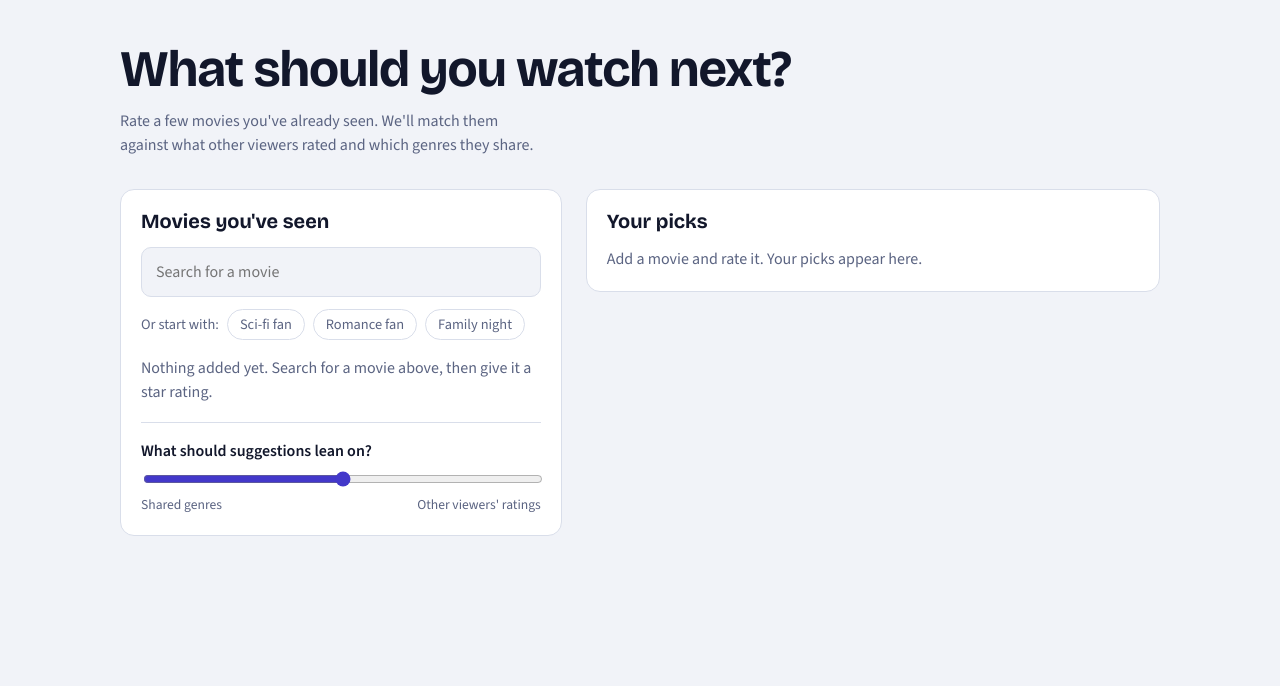
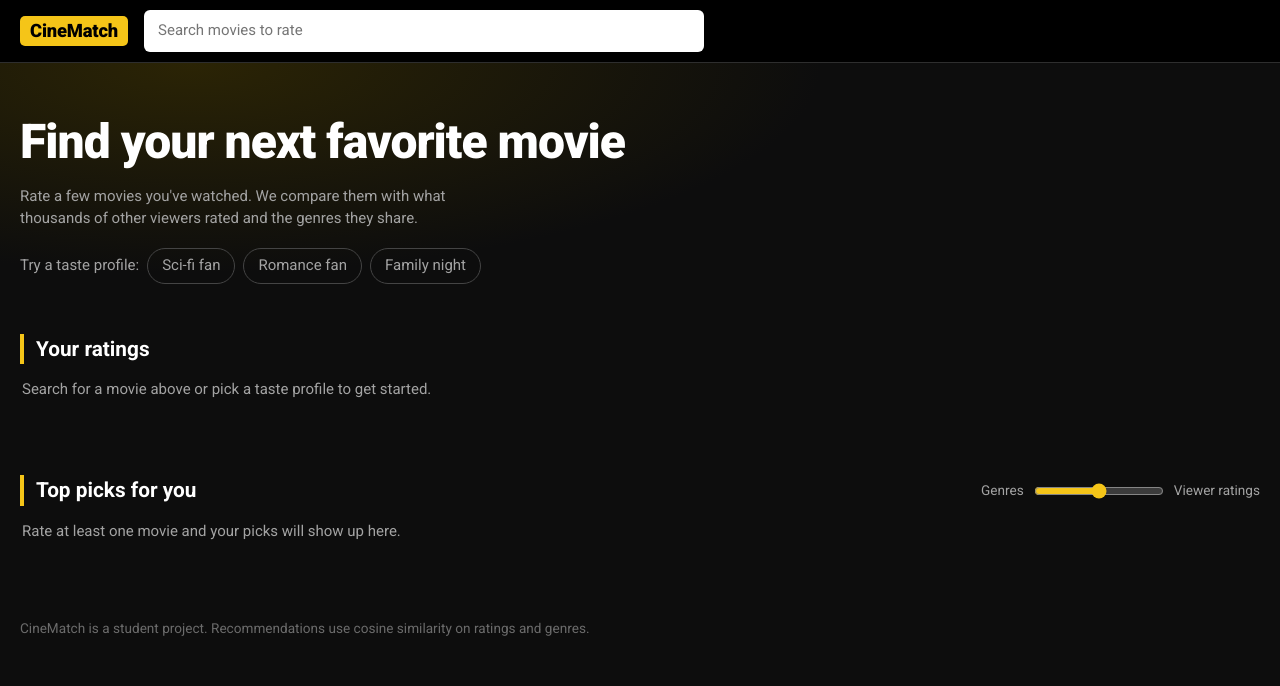
Before and after one commit to ENCOREABJ/Movie-reccomender, a Flask app: page / in a window 1280 px wide. Shown: the top 686 px of the page. Run offline with Flask 3, Linux system fonts and the light colour scheme.

Commit message:
Update index.html

```diff
--- a/templates/index.html
+++ b/templates/index.html
@@ -3,99 +3,85 @@
 <head>
 <meta charset="utf-8">
 <meta name="viewport" content="width=device-width, initial-scale=1">
-<title>What to watch next</title>
+<title>CineMatch: find your next movie</title>
 <link rel="preconnect" href="https://fonts.googleapis.com">
-<link href="https://fonts.googleapis.com/css2?family=Bricolage+Grotesque:wght@600;700&family=Source+Sans+3:wght@400;600&display=swap" rel="stylesheet">
+<link href="https://fonts.googleapis.com/css2?family=Roboto:wght@400;500;700;900&display=swap" rel="stylesheet">
 <style>
-:root{--bg:#F1F3F8;--panel:#fff;--ink:#12172B;--muted:#5B6482;--line:#D9DEEA;--accent:#4338CA;--accent-ink:#fff;--star:#F5A524;--chip:#E8EBF6;box-sizing:border-box}
-@media (prefers-color-scheme:dark){:root{--bg:#0F1220;--panel:#171B30;--ink:#EEF0FA;--muted:#9AA3C4;--line:#2A3050;--accent:#8B8CFF;--accent-ink:#0F1220;--chip:#232948}}
+:root{--bg:#0d0d0d;--nav:#000;--card:#1a1a1a;--line:#2e2e2e;--ink:#fff;--muted:#a3a3a3;--gold:#F5C518;--blue:#5799EF;box-sizing:border-box}
 *,*::before,*::after{box-sizing:inherit}
-body{margin:0;background:var(--bg);color:var(--ink);font:400 16px/1.5 "Source Sans 3",system-ui,sans-serif}
-h1,h2,h3{font-family:"Bricolage Grotesque",system-ui,sans-serif;margin:0;line-height:1.15}
+body{margin:0;background:var(--bg);color:var(--ink);font:400 15px/1.45 Roboto,system-ui,sans-serif}
 button{font:inherit;color:inherit;cursor:pointer}
-:focus-visible{outline:3px solid var(--accent);outline-offset:2px}
-.wrap{max-width:1080px;margin:0 auto;padding:40px 20px 64px}
-header p{color:var(--muted);max-width:52ch;margin:10px 0 0}
-h1{font-size:clamp(2rem,5vw,3.2rem);font-weight:700;letter-spacing:-.02em}
-main{display:grid;gap:24px;margin-top:32px;grid-template-columns:1fr}
-@media(min-width:860px){main{grid-template-columns:minmax(0,1fr) minmax(0,1.3fr);align-items:start}}
-.panel{background:var(--panel);border:1px solid var(--line);border-radius:14px;padding:20px}
-.panel h2{font-size:1.25rem;margin-bottom:14px}
-.search{position:relative}
-.search input{width:100%;padding:12px 14px;border:1px solid var(--line);border-radius:10px;background:var(--bg);color:var(--ink);font:inherit}
-#suggest{position:absolute;left:0;right:0;top:100%;margin:6px 0 0;padding:4px;list-style:none;background:var(--panel);border:1px solid var(--line);border-radius:10px;z-index:5;max-height:260px;overflow:auto}
-#suggest[hidden]{display:none}
-#suggest li{padding:9px 10px;border-radius:8px;cursor:pointer;display:flex;justify-content:space-between;gap:12px}
-#suggest li:hover,#suggest li.active{background:var(--chip)}
-#suggest small{color:var(--muted)}
-.examples{margin:12px 0 4px;display:flex;flex-wrap:wrap;gap:8px;align-items:center;color:var(--muted);font-size:.9rem}
-.examples button,.linkbtn{border:1px solid var(--line);background:none;border-radius:999px;padding:4px 12px;font-size:.9rem}
-.examples button:hover{background:var(--chip)}
-#mine{list-style:none;margin:14px 0 0;padding:0}
-#mine li{display:grid;grid-template-columns:1fr auto;gap:2px 10px;padding:12px 0;border-top:1px solid var(--line)}
-#mine .t{font-weight:600}
-#mine .g{grid-column:1;color:var(--muted);font-size:.85rem}
-.stars{grid-column:2;grid-row:1/3;display:flex;align-items:center;gap:0}
-.stars button{border:0;background:none;padding:2px;font-size:1.35rem;line-height:1;color:var(--line)}
-.stars button.on{color:var(--star)}
-.rm{border:0;background:none;color:var(--muted);font-size:1.2rem;padding:2px 6px}
-.empty{color:var(--muted);margin:16px 0 0}
-.tune{margin-top:18px;padding-top:16px;border-top:1px solid var(--line)}
-.tune label{display:block;font-weight:600;margin-bottom:6px}
-.tune input{width:100%;accent-color:var(--accent)}
-.tune div{display:flex;justify-content:space-between;color:var(--muted);font-size:.85rem}
-#results{display:grid;gap:14px;grid-template-columns:1fr;margin:0;padding:0;list-style:none}
-@media(min-width:1000px){ #results{grid-template-columns:1fr 1fr}}
-.ticket{display:flex;background:var(--panel);border:1px solid var(--line);border-radius:12px;position:relative;min-height:132px}
-.ticket .main{flex:1;padding:14px 16px;min-width:0;display:flex;flex-direction:column;gap:8px}
-.ticket h3{font-size:1.1rem}
-.tags{display:flex;flex-wrap:wrap;gap:6px}
-.tags span{background:var(--chip);border-radius:6px;padding:1px 8px;font-size:.8rem}
-.ticket .seen{margin-top:auto;align-self:flex-start;border:1px solid var(--line);background:none;border-radius:8px;padding:3px 10px;font-size:.85rem}
-.ticket .seen:hover{background:var(--chip)}
-.stub{width:92px;border-left:2px dashed var(--line);padding:14px 10px;display:flex;flex-direction:column;justify-content:center;gap:8px;text-align:center;font-size:.8rem;color:var(--muted)}
-.stub b{color:var(--ink);font-size:1.05rem;font-family:"Bricolage Grotesque",system-ui,sans-serif}
-.ticket::before,.ticket::after{content:"";position:absolute;right:85px;width:14px;height:14px;border-radius:50%;background:var(--bg);border:1px solid var(--line)}
-.ticket::before{top:-8px;clip-path:inset(50% 0 0 0)}
-.ticket::after{bottom:-8px;clip-path:inset(0 0 50% 0)}
-.bar{height:6px;border-radius:3px;background:var(--chip);overflow:hidden}
-.bar i{display:block;height:100%;background:var(--accent);width:0;transition:width .4s}
-.msg{color:var(--muted);margin:0}
-.msg.err{color:#C0392B}
-@media(prefers-reduced-motion:reduce){.bar i{transition:none}}
+:focus-visible{outline:3px solid var(--gold);outline-offset:2px}
+.nav{position:sticky;top:0;z-index:20;background:var(--nav);border-bottom:1px solid var(--line);display:flex;gap:16px;align-items:center;padding:10px 20px}
+.logo{background:var(--gold);color:#000;font-weight:900;font-size:1.15rem;letter-spacing:-.01em;padding:2px 10px;border-radius:5px;white-space:nowrap}
+.search{position:relative;flex:1;max-width:560px}
+.search input{width:100%;padding:10px 14px;border-radius:6px;border:0;background:#fff;color:#000;font:inherit}
+.search ul{position:absolute;left:0;right:0;top:100%;margin:6px 0 0;padding:4px;list-style:none;background:#fff;color:#000;border-radius:6px;max-height:280px;overflow:auto}
+.search ul[hidden]{display:none}
+.search li{padding:9px 10px;border-radius:4px;cursor:pointer;display:flex;justify-content:space-between;gap:10px}
+.search li:hover,.search li.active{background:#f2f2f2}
+.search small{color:#666}
+.hero{padding:44px 20px 28px;background:radial-gradient(900px 300px at 15% 0,#2b2405 0,transparent 70%),var(--bg)}
+.hero h1{margin:0;font-size:clamp(1.9rem,5vw,3rem);font-weight:900;letter-spacing:-.02em}
+.hero p{margin:10px 0 18px;color:var(--muted);max-width:56ch}
+.chips{display:flex;flex-wrap:wrap;gap:8px;align-items:center;color:var(--muted)}
+.chips button{background:none;border:1px solid #444;border-radius:999px;padding:6px 14px}
+.chips button:hover{border-color:var(--gold);color:var(--gold)}
+section.row{padding:8px 20px 20px}
+.row h2{font-size:1.3rem;margin:14px 0 12px;padding-left:12px;border-left:4px solid var(--gold);display:flex;justify-content:space-between;align-items:center;gap:12px}
+.row h2 label{font-size:.85rem;font-weight:400;color:var(--muted);display:flex;gap:8px;align-items:center}
+.row h2 input{accent-color:var(--gold);width:130px}
+.scroll{display:flex;gap:14px;overflow-x:auto;padding:4px 2px 14px;scroll-snap-type:x proximity;list-style:none;margin:0}
+.card{flex:0 0 172px;background:var(--card);border-radius:8px;overflow:hidden;scroll-snap-align:start;display:flex;flex-direction:column}
+.card.small{flex-basis:140px}
+.poster{position:relative;aspect-ratio:2/3;display:flex;flex-direction:column;justify-content:flex-end;padding:12px;overflow:hidden}
+.poster .em{position:absolute;top:14px;left:0;right:0;text-align:center;font-size:2.6rem;opacity:.9}
+.poster b{font-weight:900;font-size:1.05rem;line-height:1.1;text-shadow:0 2px 8px #000a}
+.poster .bar{position:absolute;left:0;bottom:0;height:4px;background:var(--gold);width:0;transition:width .5s}
+.info{padding:10px 10px 12px;display:flex;flex-direction:column;gap:4px;flex:1}
+.rate{color:var(--gold);font-weight:700}.rate span{color:var(--muted);font-weight:400}
+.t{font-weight:500;line-height:1.25}.g{color:var(--muted);font-size:.8rem}
+.add{margin-top:auto;background:#2b2b2b;border:0;border-radius:6px;padding:7px;color:var(--blue);font-weight:500}
+.add:hover{background:#383838}
+.stars{display:flex;align-items:center}
+.stars button{background:none;border:0;padding:1px;font-size:1.15rem;color:#4a4a4a;line-height:1}
+.stars button.on{color:var(--gold)}
+.rm{position:absolute;top:6px;right:6px;width:26px;height:26px;border-radius:50%;border:0;background:#000b;color:#fff}
+.msg{color:var(--muted);padding:0 2px}.msg.err{color:#ff7b7b}
+footer{padding:24px 20px 48px;color:#6b6b6b;font-size:.85rem}
+@media(prefers-reduced-motion:reduce){.poster .bar{transition:none}}
+@media(max-width:560px){.logo{font-size:1rem}.nav{padding:10px 12px}.card{flex-basis:150px}}
 </style>
 </head>
 <body>
-<div class="wrap">
-  <header>
-    <h1>What should you watch next?</h1>
-    <p>Rate a few movies you've already seen. We'll match them against what other viewers rated and which genres they share.</p>
-  </header>
+<nav class="nav">
+  <span class="logo">CineMatch</span>
+  <div class="search">
+    <input id="q" type="text" placeholder="Search movies to rate" autocomplete="off" role="combobox" aria-expanded="false" aria-controls="suggest" aria-label="Search movies to rate">
+    <ul id="suggest" role="listbox" hidden></ul>
+  </div>
+</nav>
 
-  <main>
-    <section class="panel" aria-labelledby="h-mine">
-      <h2 id="h-mine">Movies you've seen</h2>
-      <div class="search">
-        <input id="q" type="text" placeholder="Search for a movie" autocomplete="off" role="combobox" aria-expanded="false" aria-controls="suggest" aria-label="Search for a movie">
-        <ul id="suggest" role="listbox" hidden></ul>
-      </div>
-      <div class="examples" id="examples">Or start with:</div>
-      <ul id="mine"></ul>
-      <p class="empty" id="mine-empty">Nothing added yet. Search for a movie above, then give it a star rating.</p>
-      <div class="tune">
-        <label for="alpha">What should suggestions lean on?</label>
-        <input id="alpha" type="range" min="0" max="1" step="0.1" value="0.5">
-        <div><span>Shared genres</span><span>Other viewers' ratings</span></div>
-      </div>
-    </section>
+<header class="hero">
+  <h1>Find your next favorite movie</h1>
+  <p>Rate a few movies you've watched. We compare them with what thousands of other viewers rated and the genres they share.</p>
+  <div class="chips" id="examples">Try a taste profile:</div>
+</header>
 
-    <section class="panel" aria-labelledby="h-picks" aria-live="polite">
-      <h2 id="h-picks">Your picks</h2>
-      <p class="msg" id="picks-msg">Add a movie and rate it. Your picks appear here.</p>
-      <ul id="results"></ul>
-    </section>
-  </main>
-</div>
+<section class="row" aria-labelledby="h-mine">
+  <h2 id="h-mine">Your ratings</h2>
+  <p class="msg" id="mine-empty">Search for a movie above or pick a taste profile to get started.</p>
+  <ul class="scroll" id="mine"></ul>
+</section>
+
+<section class="row" aria-labelledby="h-picks" aria-live="polite">
+  <h2 id="h-picks">Top picks for you
+    <label for="alpha">Genres <input id="alpha" type="range" min="0" max="1" step="0.1" value="0.5"> Viewer ratings</label>
+  </h2>
+  <p class="msg" id="picks-msg">Rate at least one movie and your picks will show up here.</p>
+  <ul class="scroll" id="results"></ul>
+</section>
+<footer>CineMatch is a student project. Recommendations use cosine similarity on ratings and genres.</footer>
 
 <script>
 const MOVIES = {{ movies|tojson }};
@@ -104,90 +90,86 @@ const EXAMPLES = {
   "Romance fan": {"Titanic":5,"The Notebook":5,"La La Land":4,"Get Out":1},
   "Family night": {"Toy Story":5,"Coco":5,"Up":4,"The Conjuring":1}
 };
+const EMOJI = {Action:"💥",Adventure:"🧭","Sci-Fi":"🚀",Animation:"🎨",Children:"🧸",Comedy:"😂",Crime:"🕵️",Drama:"🎭",Horror:"👻",Romance:"💘",Thriller:"🔪",Musical:"🎶",Fantasy:"✨"};
 const $ = id => document.getElementById(id);
 const el = (tag, props = {}, ...kids) => { const e = Object.assign(document.createElement(tag), props); kids.forEach(k => e.append(k)); return e; };
 const byTitle = Object.fromEntries(MOVIES.map(m => [m.title, m]));
-let mine = {};       // title -> rating (1-5)
-let timer = null;
+let mine = {}, timer = null;
 
-/* ---------- search ---------- */
+function poster(title, genres, extra) {
+  let h = 0; for (const c of title) h = (h * 31 + c.charCodeAt(0)) % 360;
+  const p = el("div", { className: "poster" }, el("span", { className: "em", textContent: EMOJI[genres.split("|")[0]] || "🎬" }), el("b", { textContent: title }));
+  p.style.background = `linear-gradient(160deg,hsl(${h},55%,34%),hsl(${(h + 55) % 360},60%,12%))`;
+  if (extra) p.append(extra);
+  return p;
+}
+
+/* search */
 const q = $("q"), list = $("suggest");
 function showSuggestions() {
   const term = q.value.trim().toLowerCase();
-  const hits = MOVIES.filter(m => !(m.title in mine) && (m.title.toLowerCase().includes(term) || m.genres.toLowerCase().includes(term))).slice(0, 6);
+  const hits = MOVIES.filter(m => !(m.title in mine) && (m.title.toLowerCase().includes(term) || m.genres.toLowerCase().includes(term))).slice(0, 7);
   list.replaceChildren(...hits.map((m, i) => {
     const li = el("li", { role: "option", className: i === 0 && term ? "active" : "" }, el("span", { textContent: m.title }), el("small", { textContent: m.genres.split("|")[0] }));
     li.addEventListener("mousedown", e => { e.preventDefault(); add(m.title, 4); });
     return li;
   }));
-  list.hidden = hits.length === 0;
-  q.setAttribute("aria-expanded", String(!list.hidden));
+  list.hidden = !hits.length; q.setAttribute("aria-expanded", String(!list.hidden));
 }
-q.addEventListener("input", showSuggestions);
-q.addEventListener("focus", showSuggestions);
+q.addEventListener("input", showSuggestions); q.addEventListener("focus", showSuggestions);
 q.addEventListener("blur", () => { list.hidden = true; });
 q.addEventListener("keydown", e => {
-  if (e.key === "Enter") { const first = list.querySelector("li"); if (first) first.dispatchEvent(new MouseEvent("mousedown")); }
+  if (e.key === "Enter") { const f = list.querySelector("li"); if (f) f.dispatchEvent(new MouseEvent("mousedown")); }
   if (e.key === "Escape") list.hidden = true;
 });
-
 function add(title, rating) { mine[title] = rating; q.value = ""; list.hidden = true; renderMine(); refresh(); }
 
-/* ---------- my ratings ---------- */
+/* your ratings */
 function renderMine() {
   const items = Object.entries(mine).map(([title, rating]) => {
+    const rm = el("button", { type: "button", className: "rm", textContent: "×", ariaLabel: `Remove ${title}` });
+    rm.addEventListener("click", () => { delete mine[title]; renderMine(); refresh(); });
     const stars = el("div", { className: "stars", role: "group", ariaLabel: `Rating for ${title}` });
     for (let i = 1; i <= 5; i++) {
-      const b = el("button", { type: "button", textContent: "★", className: i <= rating ? "on" : "", ariaLabel: `${i} star${i > 1 ? "s" : ""}` });
+      const b = el("button", { type: "button", textContent: "★", className: i <= rating ? "on" : "", ariaLabel: `${i} stars` });
       b.addEventListener("click", () => { mine[title] = i; renderMine(); refresh(); });
       stars.append(b);
     }
-    const rm = el("button", { type: "button", className: "rm", textContent: "×", ariaLabel: `Remove ${title}` });
-    rm.addEventListener("click", () => { delete mine[title]; renderMine(); refresh(); });
-    stars.append(rm);
-    return el("li", {}, el("span", { className: "t", textContent: title }), stars, el("span", { className: "g", textContent: byTitle[title].genres.split("|").join(", ") }));
+    const pos = poster(title, byTitle[title].genres, rm);
+    return el("li", { className: "card small" }, pos, el("div", { className: "info" }, stars));
   });
-  $("mine").replaceChildren(...items);
-  $("mine-empty").hidden = items.length > 0;
+  $("mine").replaceChildren(...items); $("mine-empty").hidden = items.length > 0;
 }
-
-Object.keys(EXAMPLES).forEach(name => {
-  const b = el("button", { type: "button", textContent: name });
-  b.addEventListener("click", () => { mine = { ...EXAMPLES[name] }; renderMine(); refresh(); });
+Object.keys(EXAMPLES).forEach(n => {
+  const b = el("button", { type: "button", textContent: n });
+  b.addEventListener("click", () => { mine = { ...EXAMPLES[n] }; renderMine(); refresh(); });
   $("examples").append(b);
 });
 
-/* ---------- picks ---------- */
+/* picks */
 function refresh() { clearTimeout(timer); timer = setTimeout(fetchPicks, 200); }
 $("alpha").addEventListener("input", refresh);
-
 async function fetchPicks() {
   const msg = $("picks-msg"), out = $("results");
-  if (!Object.keys(mine).length) { out.replaceChildren(); msg.hidden = false; msg.className = "msg"; msg.textContent = "Add a movie and rate it. Your picks appear here."; return; }
+  if (!Object.keys(mine).length) { out.replaceChildren(); msg.hidden = false; msg.className = "msg"; msg.textContent = "Rate at least one movie and your picks will show up here."; return; }
   try {
-    const res = await fetch("/api/recommend", { method: "POST", headers: { "Content-Type": "application/json" }, body: JSON.stringify({ ratings: mine, alpha: parseFloat($("alpha").value), n: 6 }) });
+    const res = await fetch("/api/recommend", { method: "POST", headers: { "Content-Type": "application/json" }, body: JSON.stringify({ ratings: mine, alpha: parseFloat($("alpha").value), n: 10 }) });
     if (!res.ok) throw new Error(res.status);
     const { results } = await res.json();
-    msg.hidden = true;
-    out.replaceChildren(...results.map(ticket));
-    requestAnimationFrame(() => out.querySelectorAll(".bar i").forEach(i => i.style.width = i.dataset.w));
-  } catch (e) {
-    msg.hidden = false; msg.className = "msg err";
-    msg.textContent = "Couldn't get picks. Check that web_app.py is still running, then try again.";
-  }
+    msg.hidden = true; out.replaceChildren(...results.map(card));
+    requestAnimationFrame(() => out.querySelectorAll(".bar").forEach(b => b.style.width = b.dataset.w));
+  } catch (e) { msg.hidden = false; msg.className = "msg err"; msg.textContent = "Couldn't load picks. Check that the server is running, then try again."; }
 }
-
-function ticket(r) {
-  const seen = el("button", { type: "button", className: "seen", textContent: "I've seen this" });
-  seen.addEventListener("click", () => add(r.title, 4));
-  const main = el("div", { className: "main" }, el("h3", { textContent: r.title }),
-    el("div", { className: "tags" }, ...r.genres.split("|").map(g => el("span", { textContent: g }))), seen);
-  const bar = el("div", { className: "bar" }, el("i", {})); bar.firstChild.dataset.w = Math.round(r.match * 100) + "%";
-  const stub = el("div", { className: "stub" }, el("span", { textContent: "Match" }), bar,
-    el("span", { textContent: "Viewers" }), el("b", { textContent: r.avg_rating ? "★ " + r.avg_rating.toFixed(1) : "–" }));
-  return el("li", { className: "ticket" }, main, stub);
+function card(r) {
+  const bar = el("i", { className: "bar" }); bar.dataset.w = Math.round(r.match * 100) + "%";
+  const add_ = el("button", { type: "button", className: "add", textContent: "+ I've seen this" });
+  add_.addEventListener("click", () => add(r.title, 4));
+  return el("li", { className: "card" }, poster(r.title, r.genres, bar),
+    el("div", { className: "info" },
+      el("div", { className: "rate" }, "★ " + (r.avg_rating ? r.avg_rating.toFixed(1) : "–"), el("span", { textContent: " / 5" })),
+      el("div", { className: "t", textContent: r.title }),
+      el("div", { className: "g", textContent: r.genres.split("|").join(", ") }), add_));
 }
-
 renderMine();
 </script>
 </body>
```
